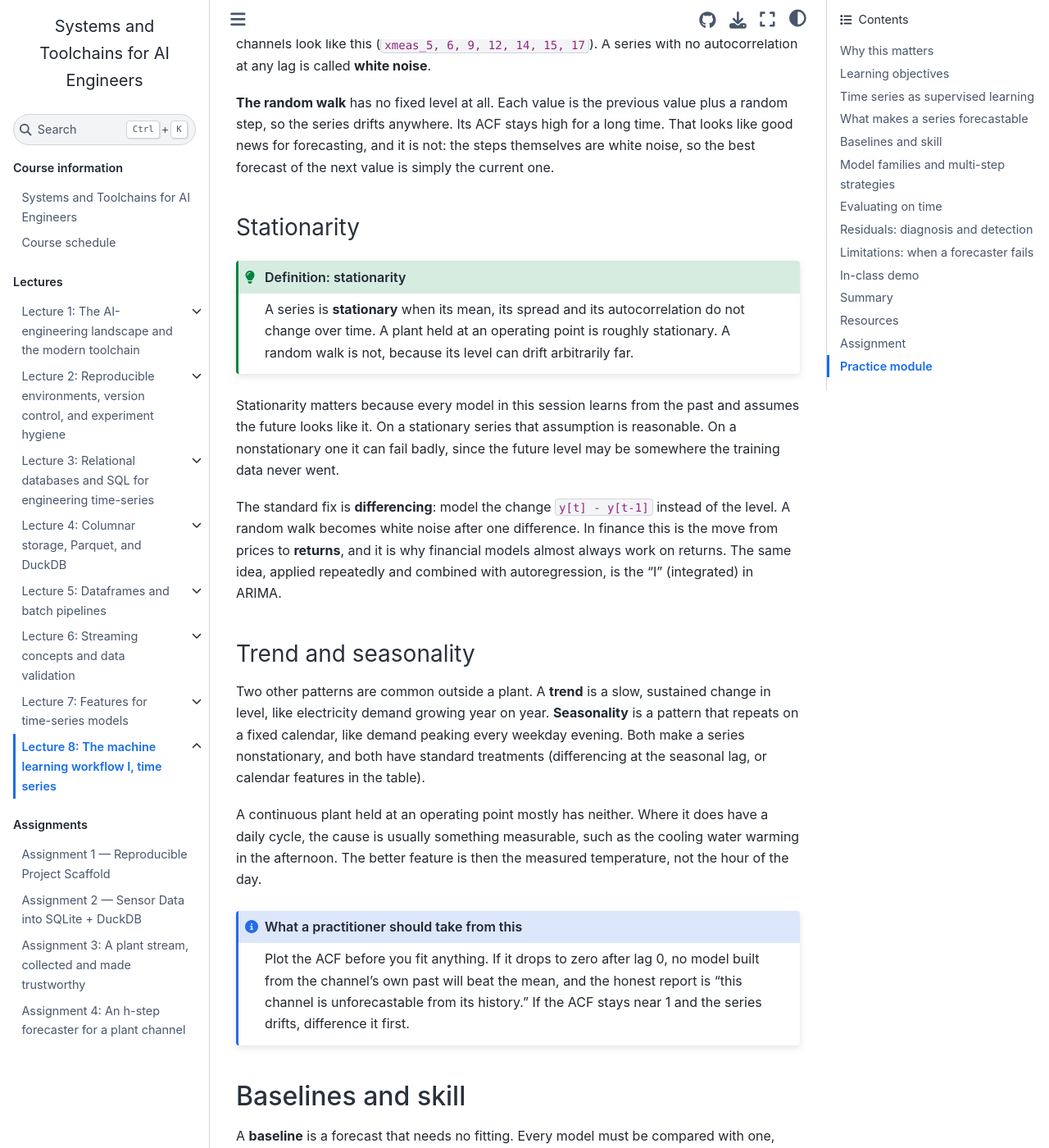
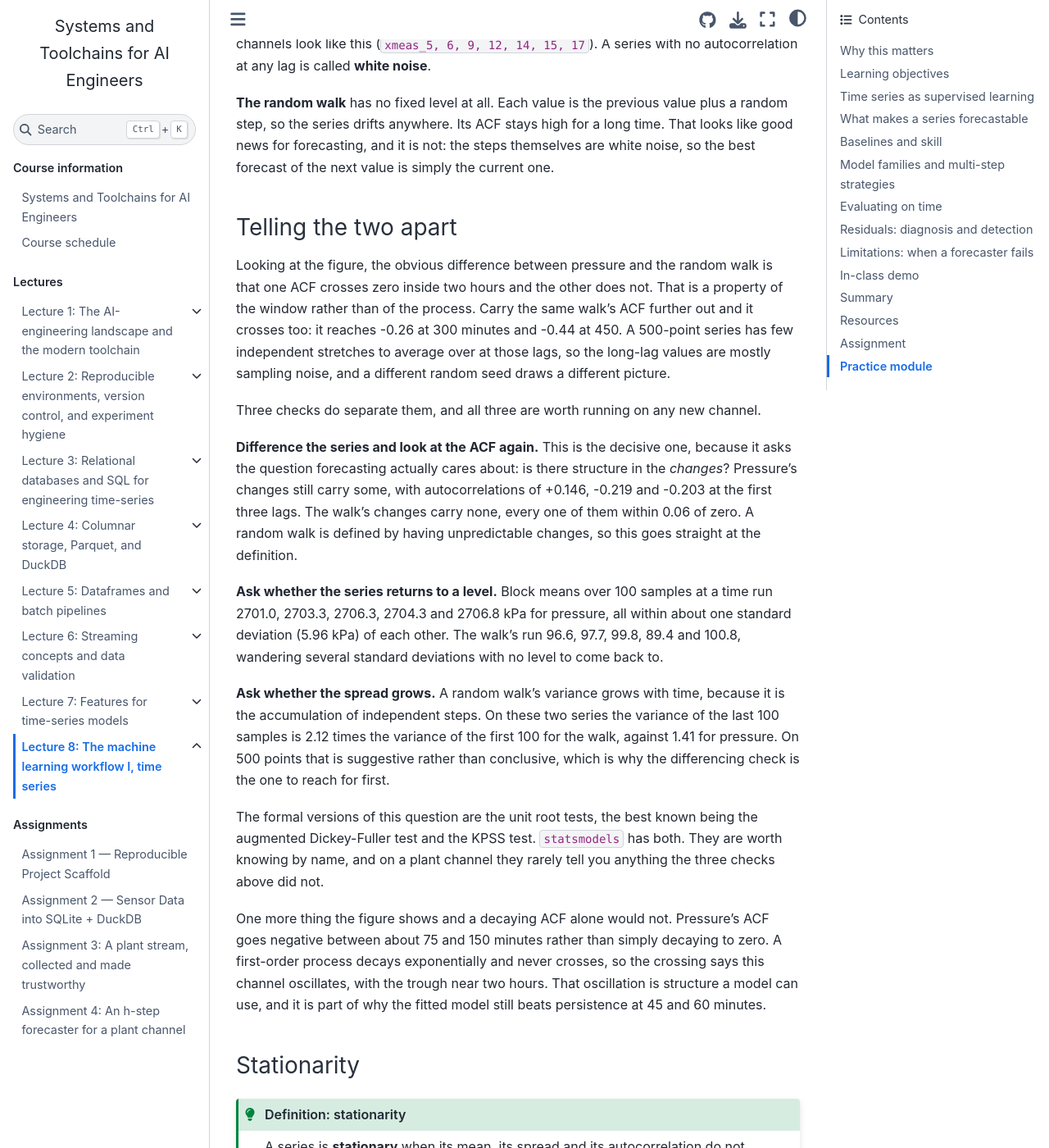
Before and after one commit to jkitchin/f26-06763, a Jupyter Book: the page built from lectures/l08/notes.md, in a window 1280 px wide and 1400 px high, scrolled down 4876 px. Shown: the whole window at 82% size. Built offline with Jupyter Book 1.0.4 settings and Sphinx 7.4.7 and the Sphinx Book theme 1.1.4, drawn with Linux system fonts in a browser that asks for light colours; pages that are not in the unit, such as notebooks, are missing from menus.

Commit message:
Say how to tell a stationary channel from a random walk
A question in the 2026-09-21 session: in the three-series figure, the visible
difference between reactor pressure and the random walk is that one ACF
crosses zero inside two hours and the other does not. That is a property of
the plotted window. The same walk's ACF reaches -0.26 at 300 minutes and
-0.44 at 450, where a 500-point series has little left to average over.

Adds "Telling the two apart" to the forecastability section: difference the
series and look for structure in the changes (pressure +0.146, -0.219, -0.203
at the first three lags; the walk within 0.06 of zero throughout), check
whether the series returns to a level (block means inside one standard
deviation against a walk wandering from 89 to 101), and check whether the
spread grows (variance ratio 1.41 against 2.12). Names the unit root tests
as the formal version, and explains that pressure's negative lobe means
oscillation, which a first-order decay would not produce.

Every number is printed by figures/make_figures.py, which grows a
diagnostics() function for them. Index gains "unit root test".

Co-Authored-By: Claude Opus 5 (1M context) <noreply@anthropic.com>

````diff
--- a/lectures/l08/notes.md
+++ b/lectures/l08/notes.md
@@ -140,7 +140,7 @@ a single row, now stretched across $h$ rows.
 
 ## What makes a series forecastable
 
-```{index} autocorrelation, stationarity, white noise, random walk
+```{index} autocorrelation, stationarity, white noise, random walk, unit root test
 ```
 
 Some series can be forecast and some cannot, and you can usually tell which before fitting
@@ -186,6 +186,45 @@ called **white noise**.
 step, so the series drifts anywhere. Its ACF stays high for a long time. That looks like good
 news for forecasting, and it is not: the steps themselves are white noise, so the best forecast
 of the next value is simply the current one.
+
+### Telling the two apart
+
+Looking at the figure, the obvious difference between pressure and the random walk is that
+one ACF crosses zero inside two hours and the other does not. That is a property of the
+window rather than of the process. Carry the same walk's ACF further out and it crosses too:
+it reaches -0.26 at 300 minutes and -0.44 at 450. A 500-point series has few independent
+stretches to average over at those lags, so the long-lag values are mostly sampling noise,
+and a different random seed draws a different picture.
+
+Three checks do separate them, and all three are worth running on any new channel.
+
+**Difference the series and look at the ACF again.** This is the decisive one, because it
+asks the question forecasting actually cares about: is there structure in the *changes*?
+Pressure's changes still carry some, with autocorrelations of +0.146, -0.219 and -0.203 at
+the first three lags. The walk's changes carry none, every one of them within 0.06 of zero.
+A random walk is defined by having unpredictable changes, so this goes straight at the
+definition.
+
+**Ask whether the series returns to a level.** Block means over 100 samples at a time run
+2701.0, 2703.3, 2706.3, 2704.3 and 2706.8 kPa for pressure, all within about one standard
+deviation (5.96 kPa) of each other. The walk's run 96.6, 97.7, 99.8, 89.4 and 100.8, wandering
+several standard deviations with no level to come back to.
+
+**Ask whether the spread grows.** A random walk's variance grows with time, because it is the
+accumulation of independent steps. On these two series the variance of the last 100 samples is
+2.12 times the variance of the first 100 for the walk, against 1.41 for pressure. On 500
+points that is suggestive rather than conclusive, which is why the differencing check is the
+one to reach for first.
+
+The formal versions of this question are the unit root tests, the best known being the
+augmented Dickey-Fuller test and the KPSS test. `statsmodels` has both. They are worth knowing
+by name, and on a plant channel they rarely tell you anything the three checks above did not.
+
+One more thing the figure shows and a decaying ACF alone would not. Pressure's ACF goes
+negative between about 75 and 150 minutes rather than simply decaying to zero. A first-order
+process decays exponentially and never crosses, so the crossing says this channel oscillates,
+with the trough near two hours. That oscillation is structure a model can use, and it is part
+of why the fitted model still beats persistence at 45 and 60 minutes.
 
 ### Stationarity
 
````
Also changed, not shown: 1 other file.
